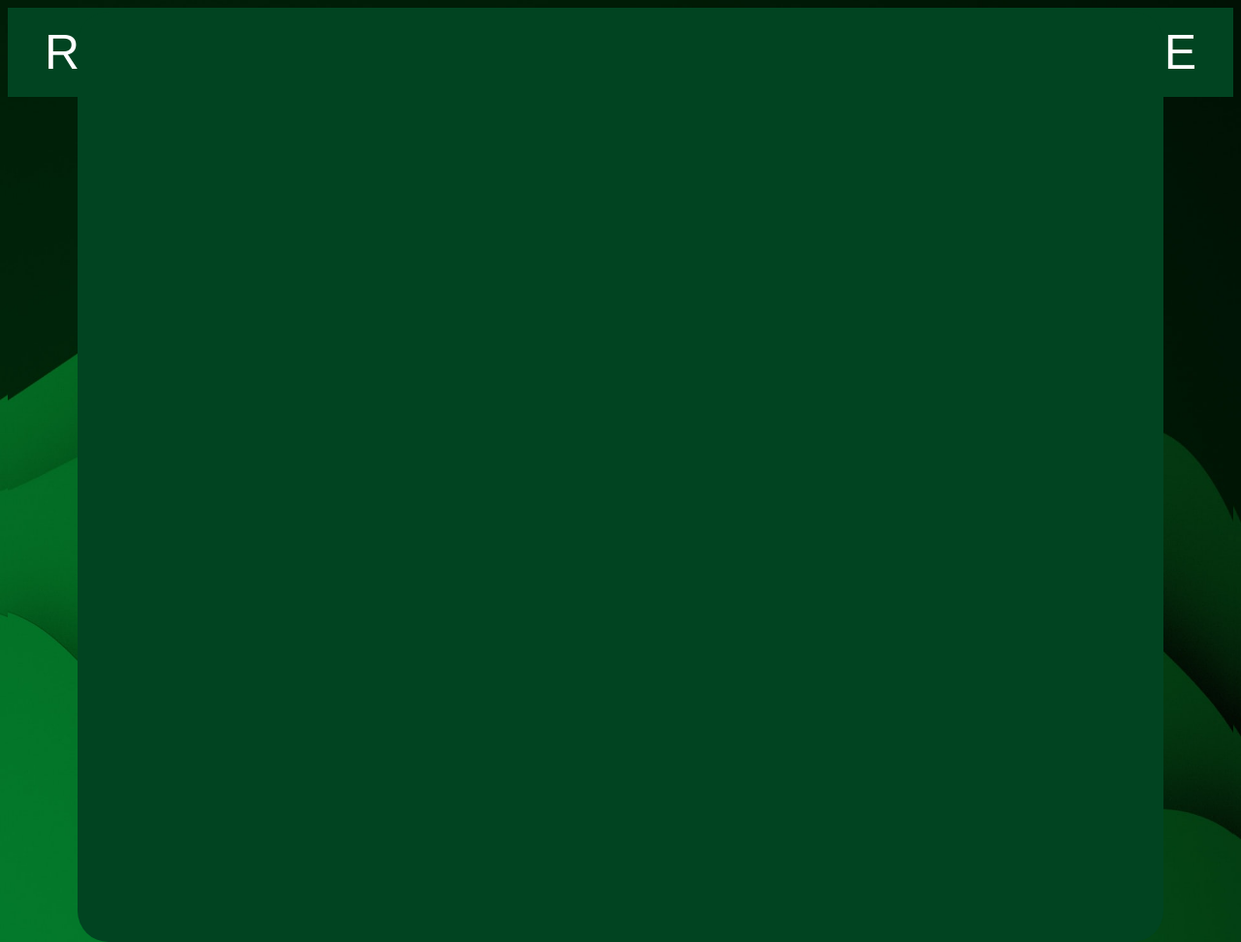
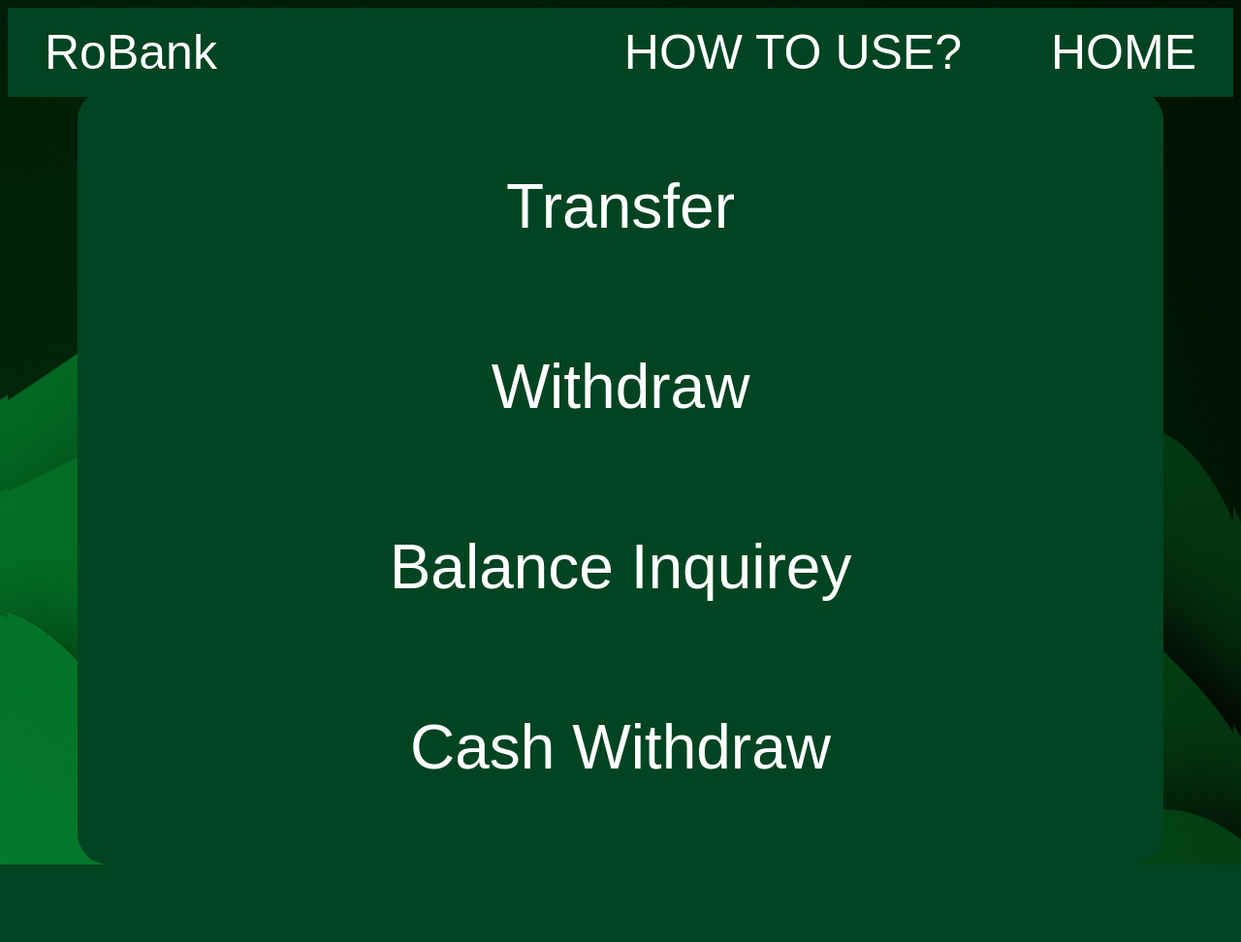
Before and after one commit to J-M0101/RoBankCmpe131, a PHP site: page /ATMOptions.html in a window 1280 px wide. Shown: the whole page at 97% size. After the commit the page ends 892 px from the top, so only its background shows below. Run offline with PHP 8.4, Linux system fonts and the light colour scheme.

Commit message:
Updated Options page

```diff
--- a/ATMOptions.html
+++ b/ATMOptions.html
@@ -26,7 +26,18 @@
     <div class = "bottomBox">
 
         <div class ="optionsPB">
-
+            <div>
+                Transfer
+            </div>
+            <div>
+                Withdraw
+            </div>
+            <div>
+                Balance Inquirey
+            </div>
+            <div>
+                Cash Withdraw
+            </div>
         </div>
 
     </div>
--- a/Styles.css
+++ b/Styles.css
@@ -205,7 +205,7 @@
   align-self:center;
   align-items: center;
   width: 70rem;
-  height: 60rem;
+  height: 50rem;
   justify-content: center;
   background-color: #014421;
   flex-direction: column;
@@ -214,3 +214,10 @@
   /* margin-top: 80px; */
   /* margin-bottom: 25px; */
 }
+
+.optionsPB div{
+  align-items: center;
+  font-size: 4rem;
+  margin-bottom: 3.5rem;
+  margin-top: 3.5rem;
+}
```
